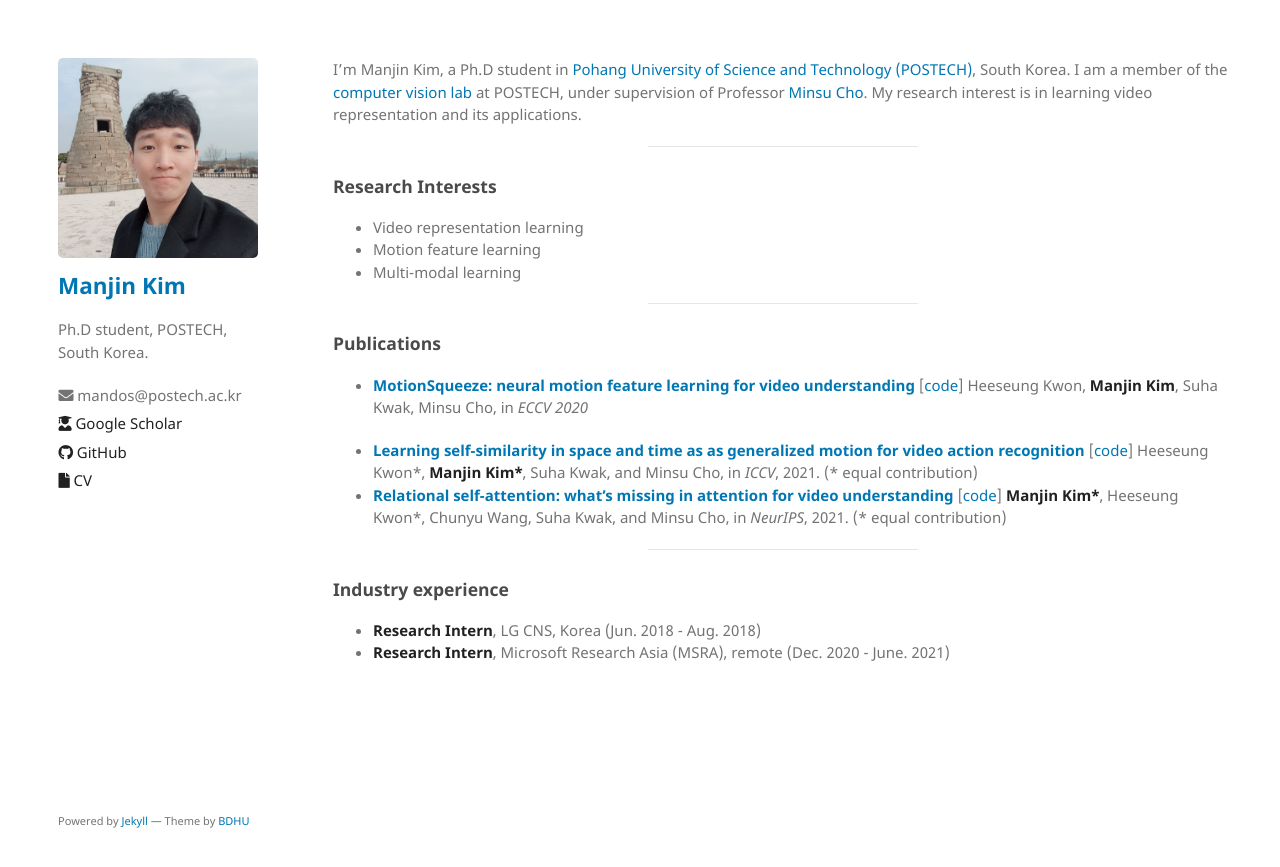
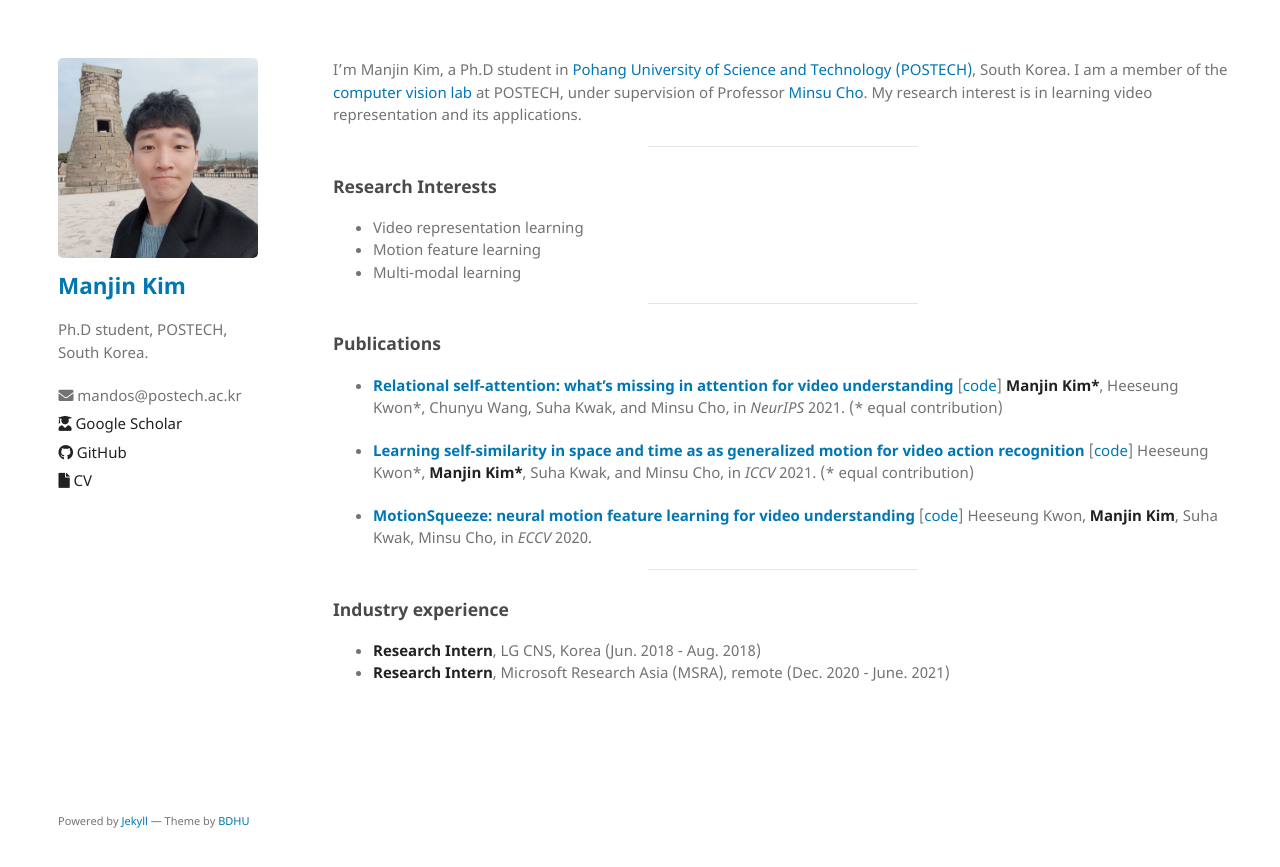
Before and after one commit to KimManjin/KimManjin.github.io, a Jekyll site: the page built from index.md, in a window 1280 px wide. Shown: the top 867 px of the page. Built offline with Jekyll 4.4.1, drawn with Linux system fonts in a browser that asks for light colours; our own code applies the rules of GitHub Pages for plain Markdown files.

```diff
--- a/index.md
+++ b/index.md
@@ -25,13 +25,14 @@ I'm Manjin Kim, a Ph.D student in [Pohang University of Science and Technology (
 ---------------------------------------------
 
 ### Publications
-* **[MotionSqueeze: neural motion feature learning for video understanding](https://arxiv.org/abs/2007.09933)** [[code](https://github.com/arunos728/MotionSqueeze)]
-    Heeseung Kwon, **Manjin Kim**, Suha Kwak, Minsu Cho, in *ECCV 2020*
+* **[Relational self-attention: what's missing in attention for video understanding](https://arxiv.org/abs/2111.01673)** [[code](https://github.com/KimManjin/RSA)]
+    **Manjin Kim\***, Heeseung Kwon\*, Chunyu Wang, Suha Kwak, and Minsu Cho, in _NeurIPS_ 2021.   (* equal contribution)
 
 * **[Learning self-similarity in space and time as as generalized motion for video action recognition](https://arxiv.org/abs/2102.07092)** [[code](https://github.com/arunos728/SELFY)]
-    Heeseung Kwon\*, **Manjin Kim\***, Suha Kwak, and Minsu Cho, in _ICCV_, 2021. (* equal contribution)
-* **[Relational self-attention: what's missing in attention for video understanding](https://arxiv.org/abs/2111.01673)** [[code](https://github.com/KimManjin/RSA)]
-    **Manjin Kim\***, Heeseung Kwon\*, Chunyu Wang, Suha Kwak, and Minsu Cho, in _NeurIPS_, 2021.   (* equal contribution)
+    Heeseung Kwon\*, **Manjin Kim\***, Suha Kwak, and Minsu Cho, in _ICCV_ 2021. (* equal contribution)
+
+* **[MotionSqueeze: neural motion feature learning for video understanding](https://arxiv.org/abs/2007.09933)** [[code](https://github.com/arunos728/MotionSqueeze)]
+    Heeseung Kwon, **Manjin Kim**, Suha Kwak, Minsu Cho, in _ECCV_ 2020.
 
 ---------------------------------------------
 
```
